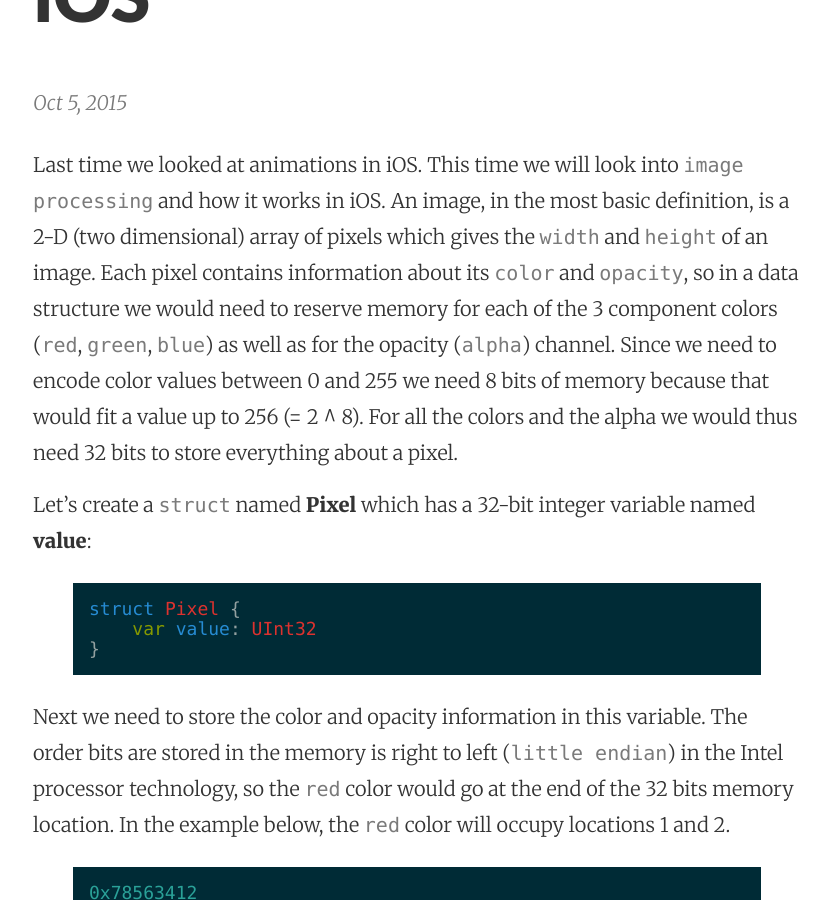
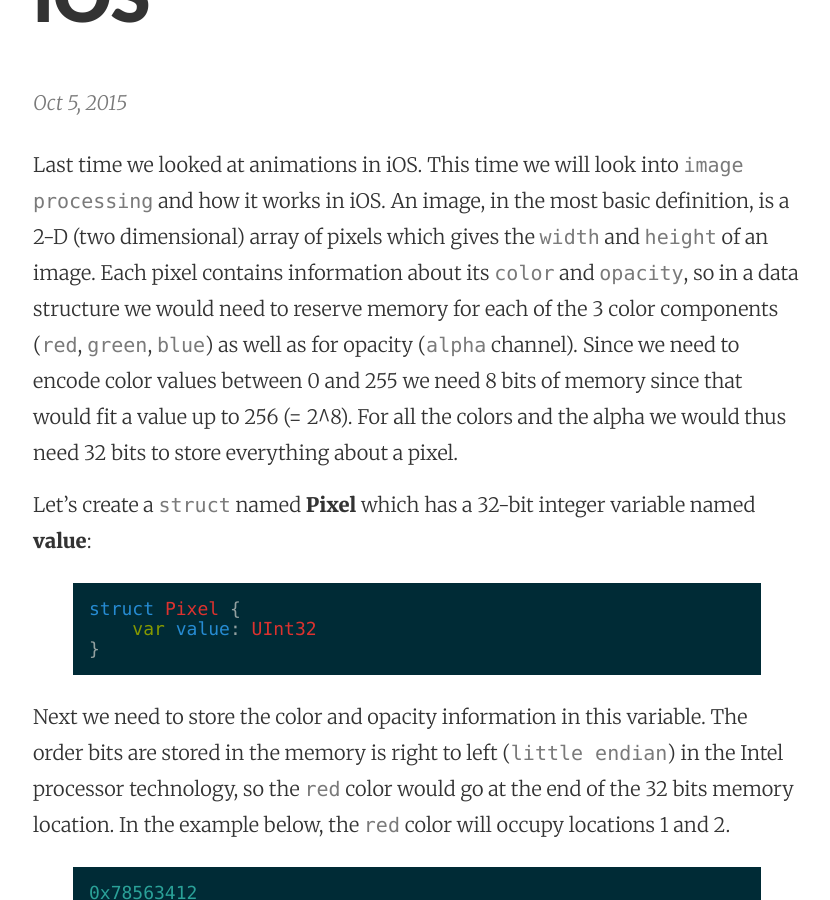
Before and after one commit to mhorga/mhorga.github.io, a Jekyll site: the page built from _posts/2015-10-05-image-processing-in-ios.markdown, in a window 1280 px wide and 900 px high, scrolled down 352 px. Shown: the whole window, without its empty margins (223-1053 px from the left). Built offline with Jekyll 4.4.1, drawn with Linux system fonts in a browser that asks for light colours.

Commit message:
Post update: Image processing in iOS

```diff
--- a/_posts/2015-10-05-image-processing-in-ios.markdown
+++ b/_posts/2015-10-05-image-processing-in-ios.markdown
@@ -3,7 +3,7 @@ published: true
 title: Image processing in iOS
 layout: post
 ---
-Last time we looked at animations in iOS. This time we will look into `image processing` and how it works in iOS. An image, in the most basic definition, is a 2-D (two dimensional) array of pixels which gives the `width` and `height` of an image. Each pixel contains information about its `color` and `opacity`, so in a data structure we would need to reserve memory for each of the 3 component colors (`red`, `green`, `blue`) as well as for the opacity (`alpha`) channel. Since we need to encode color values between 0 and 255 we need 8 bits of memory because that would fit a value up to 256 (= 2 ^ 8). For all the colors and the alpha we would thus need 32 bits to store everything about a pixel.
+Last time we looked at animations in iOS. This time we will look into `image processing` and how it works in iOS. An image, in the most basic definition, is a 2-D (two dimensional) array of pixels which gives the `width` and `height` of an image. Each pixel contains information about its `color` and `opacity`, so in a data structure we would need to reserve memory for each of the 3 color components (`red`, `green`, `blue`) as well as for opacity (`alpha` channel). Since we need to encode color values between 0 and 255 we need 8 bits of memory since that would fit a value up to 256 (= 2^8). For all the colors and the alpha we would thus need 32 bits to store everything about a pixel.
 
 Let's create a `struct` named __Pixel__ which has a 32-bit integer variable named __value__:
 
```
